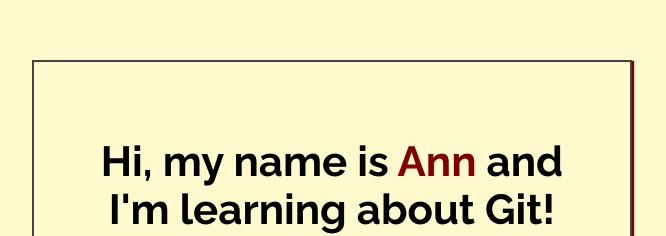
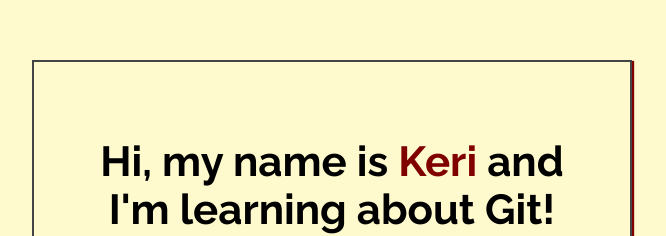
Before and after one commit to kerileach/my-first-repo, a plain HTML site: page index.html in a window 1280 px wide. Shown: the part 188-424 px from the top of the page, without its empty margins (308-974 px from the left). Drawn offline with Linux system fonts and the light colour scheme.

Commit message:
Added my own name to html

```diff
--- a/index.html
+++ b/index.html
@@ -14,7 +14,7 @@
 <body>
 
     <div class="greeting">
-        <h1>Hi, my name is <span class="highlight">Ann</span> and I'm learning about Git! </h1>
+        <h1>Hi, my name is <span class="highlight">Keri</span> and I'm learning about Git! </h1>
 
         <p>Yay! Git is the best!</p>
     </div>
```
